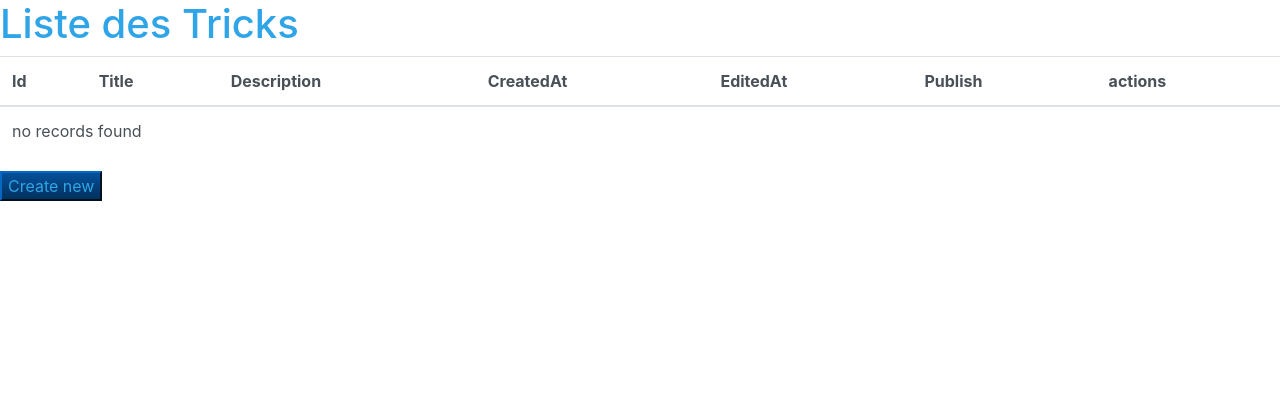
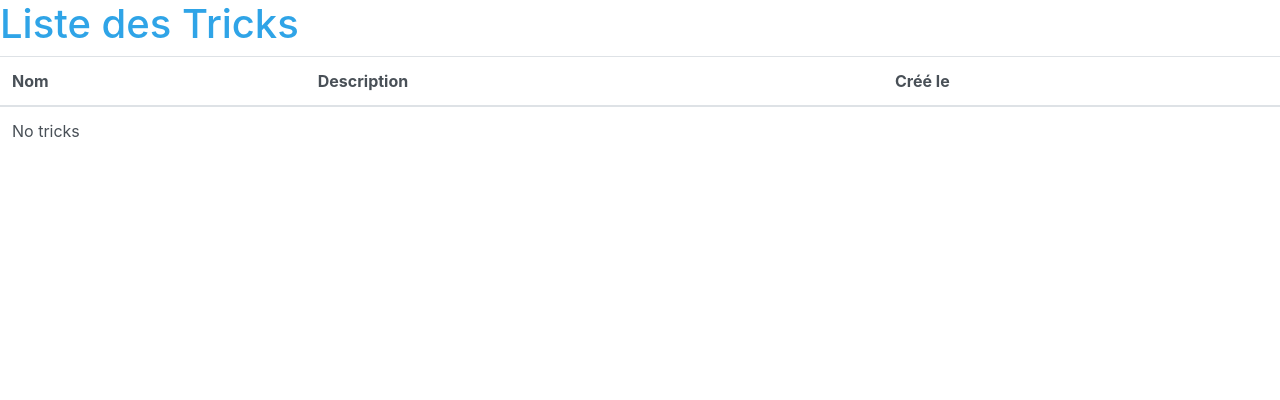
Before and after one commit to Toasted201/OpenClassroom_P06, a Symfony app: template templates/trick/index.html.twig in a window 1280 px wide. Shown: the part 107-507 px from the top of the page. Run offline with Twig, Linux system fonts and the light colour scheme; the template is opened without the code that fills it, so the values that code supplies are empty; some libraries are stand-ins or nearby versions.

Commit message:
#40 Liste Tricks : modify display

```diff
--- a/templates/trick/index.html.twig
+++ b/templates/trick/index.html.twig
@@ -1,43 +1,46 @@
 {% extends 'base.html.twig' %}
 
-{% block title %}Trick index{% endblock %}
+{% block title %}SnowTricks : Liste {% endblock %}
 
 {% block body %}
-    <h1>Liste des Tricks</h1>{# TODO A mettre en page #}
+    <h1>Liste des Tricks</h1>
 
     <table class="table">
         <thead>
             <tr>
-                <th>Id</th>
-                <th>Title</th>
+                <th>Nom</th>
                 <th>Description</th>
-                <th>CreatedAt</th>
-                <th>EditedAt</th>
-                <th>Publish</th>
-                <th>actions</th>
+                <th>Créé le</th>
+                {% if is_granted('ROLE_USER') %}
+                    <th>Publié</th>
+                    <th>Actions</th>
+                {% endif %}
             </tr>
         </thead>
         <tbody>
         {% for trick in tricks %}
             <tr>
-                <td>{{ trick.id }}</td>
-                <td>{{ trick.title }}</td>
-                <td>{{ trick.description }}</td>
-                <td>{{ trick.createdAt ? trick.createdAt|date('Y-m-d H:i:s') : '' }}</td>
-                <td>{{ trick.editedAt ? trick.editedAt|date('Y-m-d H:i:s') : '' }}</td>
-                <td>{{ trick.publish ? 'Yes' : 'No' }}</td>
-                <td>
-                    <a href="{{ path('trick_show', {'id': trick.id}) }}">show</a>
-                    <a href="{{ path('trick_edit', {'id': trick.id}) }}">edit</a>
+            {% if is_granted('ROLE_USER') %}
+                <td><a href="{{ path('trick_show', {'id': trick.id}) }}"><h7 class="card-title">{{ trick.title | upper }} </h7></a></td>
+                <td>{{ trick.description | capitalize  }}</td>
+                <td>{{ trick.createdAt ? trick.createdAt|date('d/m/Y') : '' }}</td>
+                <td>{{ trick.publish ? 'Yes' : 'No' }} </td>
+                <td><a href="{{ path('trick_edit', {'id': trick.id}) }}"><button class="btn btn-secondary btn-sm buttonCard"><i class="far fa-edit"></i></button></a>
+                    {{ include('trick/_delete_form.html.twig') }}
                 </td>
+            {% else %}
+                {% if trick.publish %}
+                <td><a href="{{ path('trick_show', {'id': trick.id}) }}"><h7 class="card-title">{{ trick.title | upper }} </h7></a></td>
+                <td>{{ trick.description | capitalize  }}</td>
+                <td>{{ trick.createdAt ? trick.createdAt|date('d/m/Y') : '' }}</td>
+                {% endif %}
+            {% endif %}
             </tr>
         {% else %}
             <tr>
-                <td colspan="7">no records found</td>
+                <td colspan="7">No tricks</td>
             </tr>
         {% endfor %}
         </tbody>
     </table>
-
-    <button class="btn-info"><a href="{{ path('trick_new') }}">Create new</button></a>
 {% endblock %}
```
